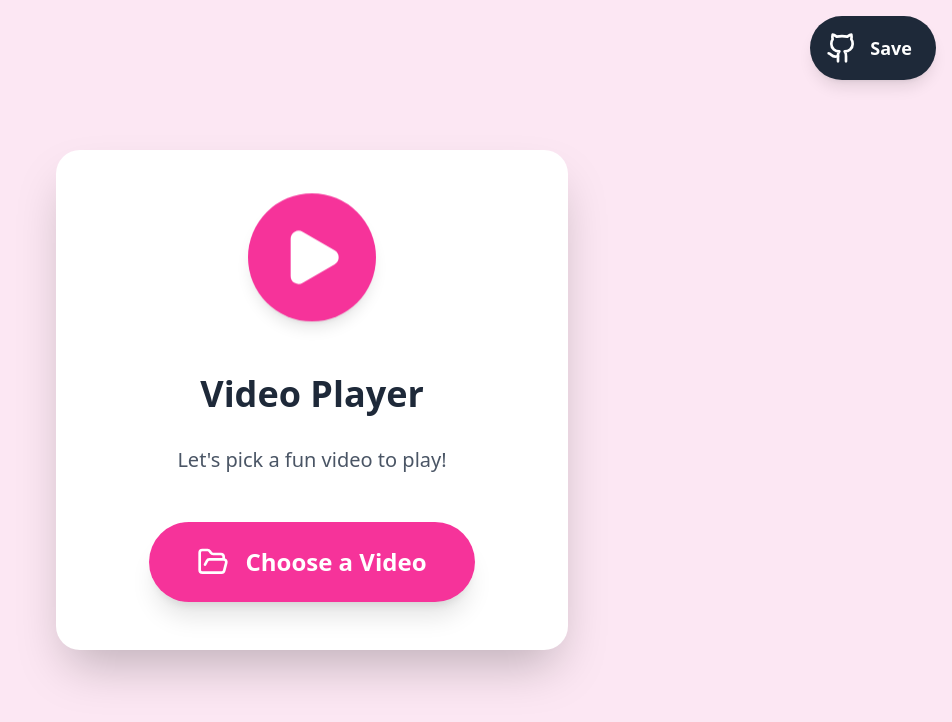
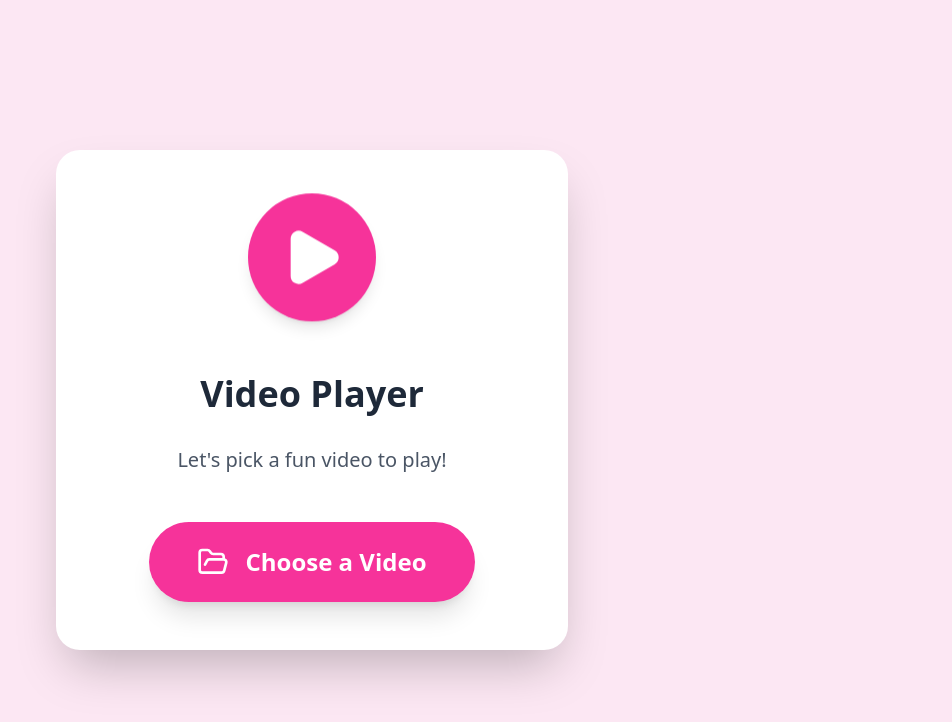
Before and after one commit to johnnyhawk02/video_fun, a React (Vite) app: page / in a window 1280 px wide. Shown: the top 722 px of the page, without its empty margins (328-1280 px from the left). Built offline with nearby package versions, Linux system fonts and the light colour scheme.

Commit message:
feat: Remove GitHub save button from dev UI
Removes the developer-specific GitHub save button, which was only intended for local testing and is not a production feature. This cleans up the UI when no video source is loaded.

```diff
--- a/src/App.tsx
+++ b/src/App.tsx
@@ -200,20 +200,6 @@ export default function App() {
   if (!videoSrc) {
     return (
       <div className="min-h-screen bg-pink-100 flex flex-col items-center justify-center p-8 relative">
-        {import.meta.env.DEV && (
-          <div className="absolute top-4 right-4 z-50">
-            <button
-              onClick={() => {
-                alert("Saving to GitHub repository for user: johnnyhawk02...");
-                window.open("https://github.com/johnnyhawk02", "_blank");
-              }}
-              className="bg-gray-800 p-4 pr-6 rounded-full text-white shadow-lg active:scale-90 transition-transform flex items-center justify-center gap-3"
-            >
-              <Github size={32} />
-              <span className="font-bold text-lg hidden sm:inline">Save</span>
-            </button>
-          </div>
-        )}
         <div className="bg-white rounded-3xl p-12 shadow-2xl text-center max-w-lg w-full flex flex-col items-center gap-8">
           <div className="w-32 h-32 bg-pink-500 rounded-full flex items-center justify-center shadow-lg text-white mb-4 animate-bounce">
             <Play size={64} fill="currentColor" />
@@ -243,8 +229,8 @@ export default function App() {
 
   return (
     <div className="fixed inset-0 bg-gray-900 flex flex-col overflow-hidden overscroll-none text-white font-sans select-none">
-      {/* Top Bar - Hidden file input trigger and GitHub save */}
-      <div className="absolute top-4 left-4 z-50 flex gap-4">
+      {/* Top Bar - Hidden file input trigger */}
+      <div className="absolute top-4 left-4 z-50">
         <button
           onClick={() => fileInputRef.current?.click()}
           className="bg-white/20 backdrop-blur-md p-4 rounded-full text-white shadow-lg active:scale-90 transition-transform"
@@ -258,18 +244,6 @@ export default function App() {
           ref={fileInputRef}
           onChange={handleFileChange}
         />
-        {import.meta.env.DEV && (
-          <button
-            onClick={() => {
-              alert("Saving to GitHub repository for user: johnnyhawk02...");
-              window.open("https://github.com/johnnyhawk02", "_blank");
-            }}
-            className="bg-black/50 backdrop-blur-md p-4 pr-6 rounded-full text-white shadow-lg active:scale-90 transition-transform flex items-center justify-center gap-3"
-          >
-            <Github size={32} />
-            <span className="font-bold text-lg hidden sm:inline">Save</span>
-          </button>
-        )}
       </div>
 
       {/* Main Video Area */}
```
